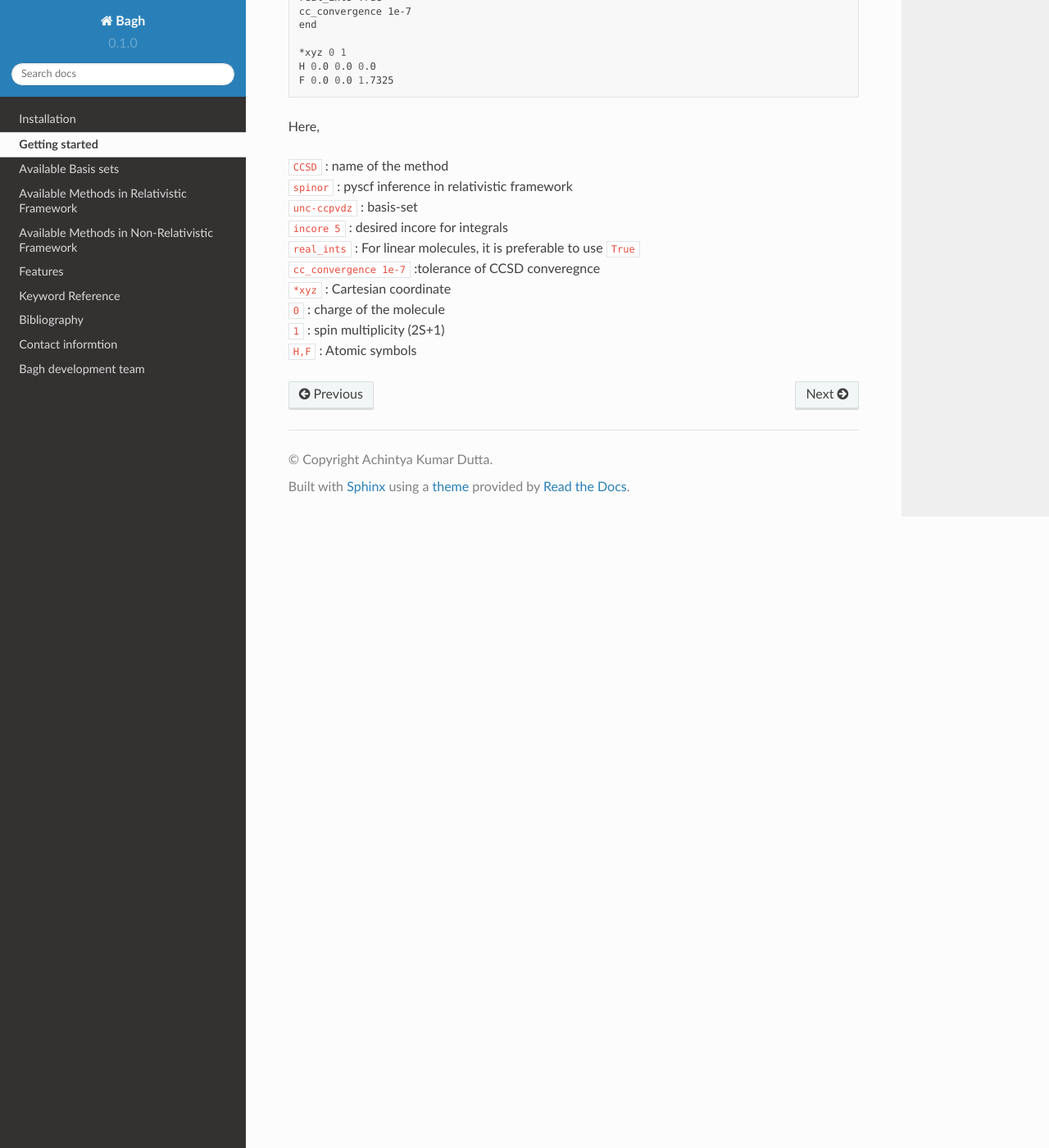
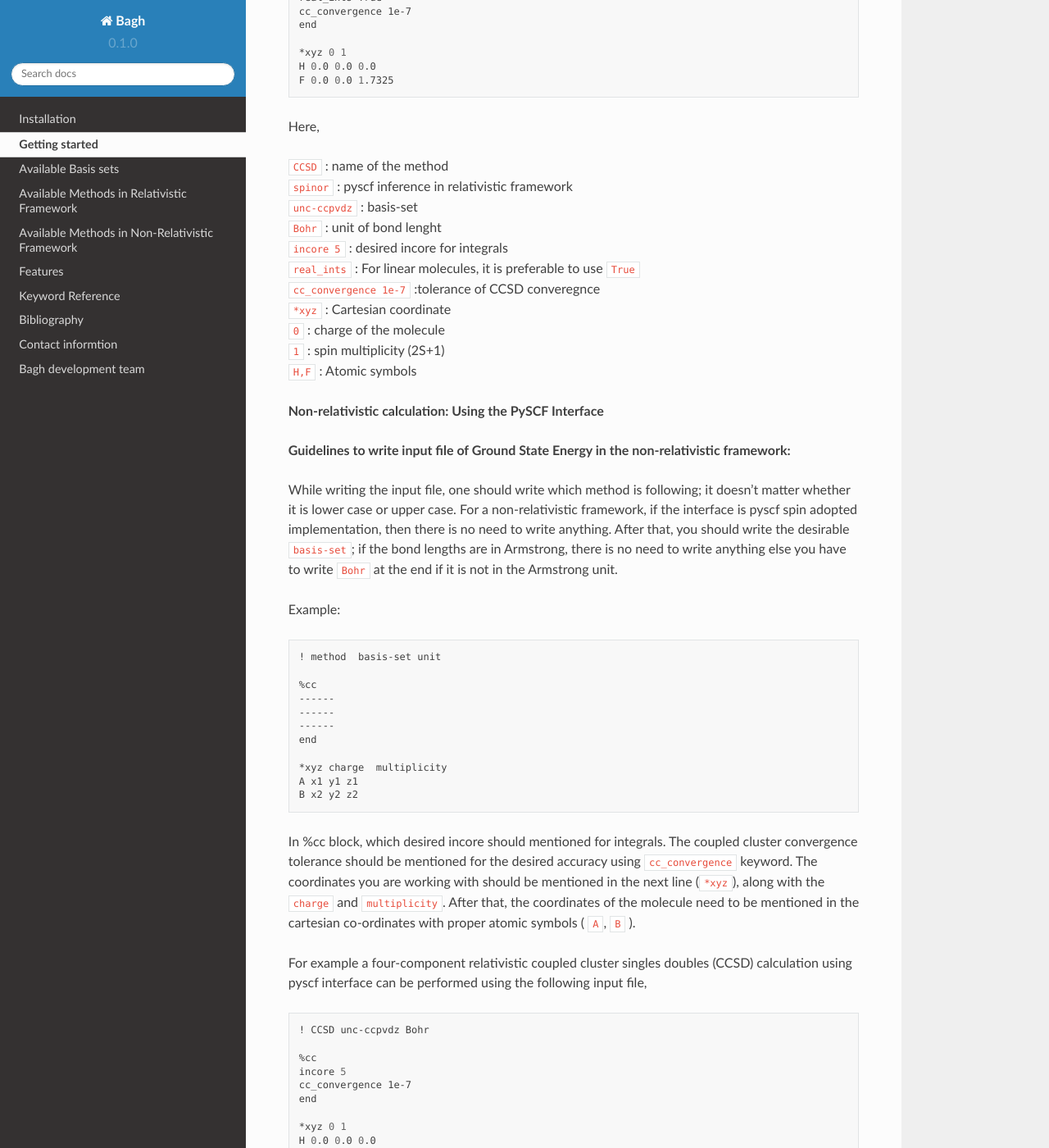
Before and after one commit to achintya007/bagh_doc, a Sphinx documentation site: the page built from docs/source/getting_started.rst, in a window 1280 px wide and 1400 px high, scrolled down 1046 px. Shown: the whole window at 82% size. Built offline with Sphinx 7.4.7 and the Read the Docs theme 2.0.0, drawn with Linux system fonts in a browser that asks for light colours; some of the changed text lies outside the part shown.

Commit message:
Update getting_started.rst

```diff
--- a/docs/source/getting_started.rst
+++ b/docs/source/getting_started.rst
@@ -53,6 +53,7 @@
 | ``CCSD`` : name of the method
 | ``spinor`` : pyscf inference in relativistic framework
 | ``unc-ccpvdz`` : basis-set
+| ``Bohr`` : unit of bond lenght
 | ``incore 5`` : desired incore for integrals
 | ``real_ints`` : For linear molecules, it is preferable  to use ``True``
 | ``cc_convergence 1e-7`` :tolerance of CCSD converegnce
@@ -60,3 +61,58 @@
 | ``0`` : charge of the molecule
 | ``1`` : spin multiplicity (2S+1)
 | ``H,F`` : Atomic symbols
+
+
+**Non-relativistic calculation: Using the PySCF Interface**
+
+
+**Guidelines to write input file of Ground State Energy in the non-relativistic framework:**
+
+While writing the input file, one should write which method is following; it doesn’t matter whether it is lower case or upper case. For a non-relativistic framework, if the interface is pyscf spin adopted implementation, then there is no need to write anything. After that, you should write the desirable ``basis-set``; if the bond lengths are in Armstrong, there is no need to write anything else you have to write ``Bohr`` at the end if it is not in the Armstrong unit.
+
+Example:
+
+.. code-block:: shell
+
+   ! method  basis-set unit
+
+   %cc
+   ------
+   ------
+   ------
+   end
+
+   *xyz charge  multiplicity
+   A x1 y1 z1
+   B x2 y2 z2
+
+In %cc block, which desired incore should mentioned for integrals. The coupled cluster convergence tolerance should be mentioned for the desired accuracy using ``cc_convergence`` keyword.
+The coordinates you are working with should be mentioned in the next line (``*xyz``), along with the ``charge`` and ``multiplicity``. After that, the coordinates of the molecule need to be mentioned in the cartesian co-ordinates with proper atomic symbols ( ``A``, ``B`` ).
+
+For example a four-component relativistic coupled cluster singles doubles (CCSD) calculation using pyscf interface can be performed using the following input file,
+
+.. code-block:: shell
+
+   ! CCSD unc-ccpvdz Bohr
+
+   %cc
+   incore 5
+   cc_convergence 1e-7
+   end
+
+   *xyz 0 1
+   H 0.0 0.0 0.0
+   F 0.0 0.0 1.7325
+
+Here,
+
+| ``CCSD`` : name of the method
+| ``unc-ccpvdz`` : basis-set
+| ``Bohr`` : unit of bond lenght
+| ``incore 5`` : desired incore for integrals
+| ``real_ints`` : For linear molecules, it is preferable  to use ``True``
+| ``cc_convergence 1e-7`` :tolerance of CCSD converegnce
+| ``*xyz`` : Cartesian coordinate
+| ``0`` : charge of the molecule
+| ``1`` : spin multiplicity (2S+1)
+| ``H,F`` : Atomic symbols
```
